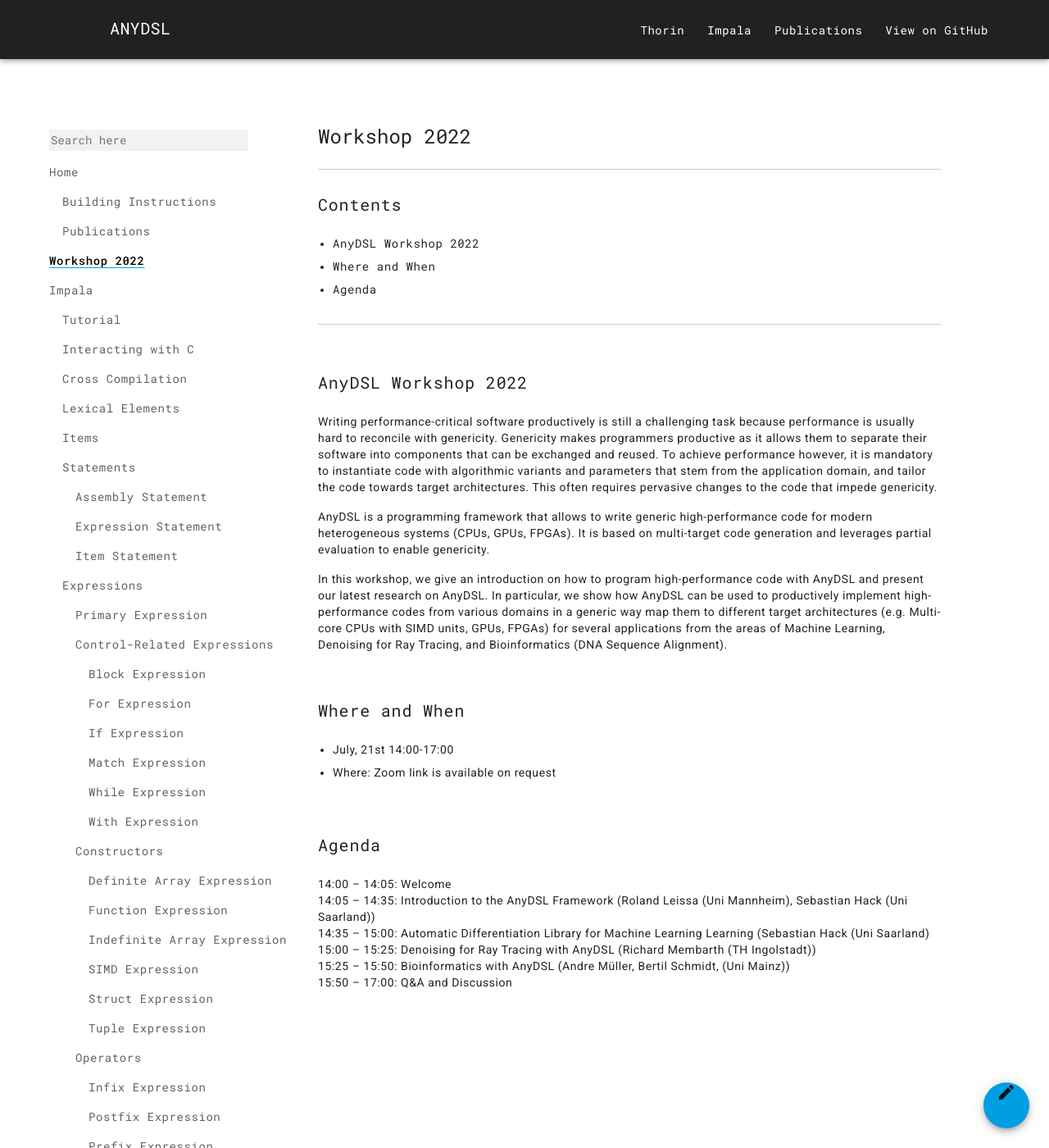
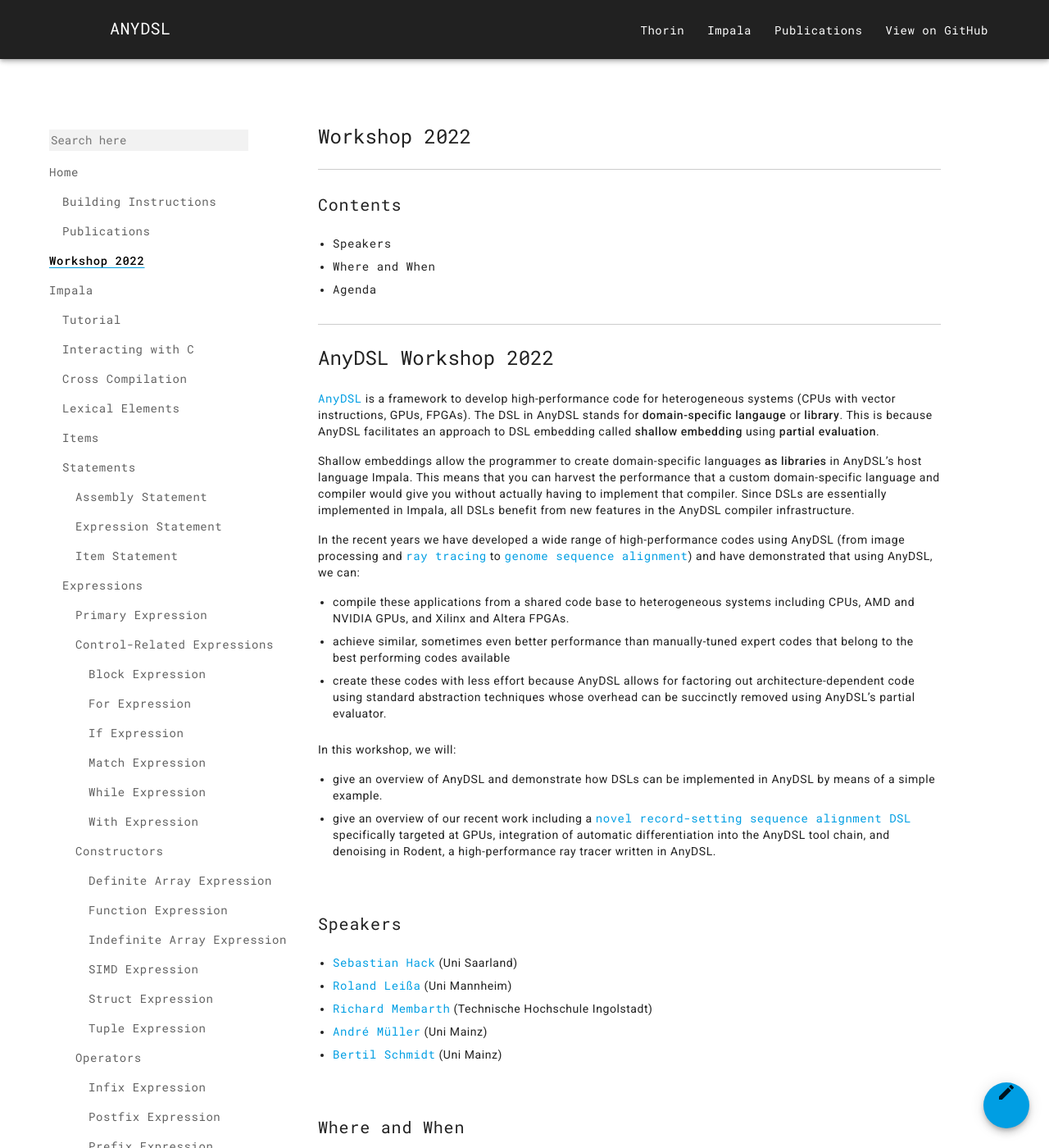
Before and after one commit to AnyDSL/anydsl.github.io, a Jekyll site: the page built from Workshop2022.md, in a window 1280 px wide and 1400 px high. Shown: the whole window at 82% size. Built offline with Jekyll 4.4.1, drawn with Linux system fonts in a browser that asks for light colours; nearby versions of some CDN libraries; some of the changed text lies outside the part shown.

Commit message:
updated workshop 22 website and linked it in index

```diff
--- a/Workshop2022.md
+++ b/Workshop2022.md
@@ -3,30 +3,45 @@ title: Workshop 2022
 menu: Workshop 2022
 weight: 1 # [optional] may define the order of entries in the navigation tree
 ---
+# AnyDSL Workshop 2022
 
-## AnyDSL Workshop 2022
+[AnyDSL](https://anydsl.github.io) is a framework to develop high-performance code for heterogeneous systems (CPUs with vector instructions, GPUs, FPGAs).
+The DSL in AnyDSL stands for **domain-specific langauge** or **library**.
+This is because AnyDSL facilitates an approach to DSL embedding called **shallow embedding** using **partial evaluation**.
 
-Writing performance-critical software productively is still a challenging task because performance is usually hard to reconcile with genericity.
-Genericity makes programmers productive as it allows them to separate their software into components that can be exchanged and reused.
-To achieve performance however, it is mandatory to instantiate code with algorithmic variants and parameters that stem from the application domain, and tailor the code towards target architectures.
-This often requires pervasive changes to the code that impede genericity.
+Shallow embeddings allow the programmer to create domain-specific languages **as libraries** in AnyDSL's host language Impala.
+This means that you can harvest the performance that a custom domain-specific language and compiler would give you without actually having to implement that compiler.
+Since DSLs are essentially implemented in Impala, all DSLs benefit from new features in the AnyDSL compiler infrastructure.
 
-AnyDSL is a programming framework that allows to write generic high-performance code for modern heterogeneous systems (CPUs, GPUs, FPGAs).
-It is based on multi-target code generation and leverages partial evaluation to enable genericity.
+In the recent years we have developed a wide range of high-performance codes using AnyDSL (from image processing and [ray tracing](https://graphics.cg.uni-saarland.de/papers/perard-2019-siggraph-rodent.pdf) to [genome sequence alignment](https://arxiv.org/pdf/2002.04561.pdf)) and have demonstrated that using AnyDSL, we can:
 
-In this workshop, we give an introduction on how to program high-performance code with AnyDSL and present our latest research on AnyDSL.
-In particular, we show how AnyDSL can be used to productively implement high-performance codes from various domains in a generic way map them to different target architectures (e.g. Multi-core CPUs with SIMD units, GPUs, FPGAs) for several applications from the areas of Machine Learning, Denoising for Ray Tracing, and Bioinformatics (DNA Sequence Alignment).
+* compile these applications from a shared code base to heterogeneous systems including CPUs, AMD and NVIDIA GPUs, and Xilinx and Altera FPGAs.
+* achieve similar, sometimes even better performance than manually-tuned expert codes that belong to the best performing codes available
+* create these codes with less effort because AnyDSL allows for factoring out architecture-dependent code using standard abstraction techniques whose overhead can be succinctly removed using AnyDSL's partial evaluator.
+
+In this workshop, we will:
+
+* give an overview of AnyDSL and demonstrate how DSLs can be implemented in AnyDSL by means of a simple example.
+* give an overview of our recent work including a [novel record-setting sequence alignment DSL](https://arxiv.org/abs/2205.07610) specifically targeted at GPUs, integration of automatic differentiation into the AnyDSL tool chain, and denoising in Rodent, a high-performance ray tracer written in AnyDSL.
+
+## Speakers
+
+* [Sebastian Hack](https://compilers.cs.uni-saarland.de/people/hack/) (Uni Saarland)
+* [Roland Leißa](https://www.wim.uni-mannheim.de/leissa/) (Uni Mannheim)
+* [Richard Membarth](https://www.thi.de/suche/mitarbeiter/prof-dr-richard-membarth/) (Technische Hochschule Ingolstadt)
+* [André Müller](https://www.hpc.informatik.uni-mainz.de/people/andre-mueller/) (Uni Mainz)
+* [Bertil Schmidt](https://www.hpc.informatik.uni-mainz.de/people/bertil-schmidt/) (Uni Mainz)
 
 ## Where and When
 
-* July, 21st 14:00-17:00
-* Where: Zoom link is available on request
+* 21 July 2022 14:00-17:00 CEST
+* Via [Zoom](https://cs-uni-saarland-de.zoom.us/j/88467388643?pwd=OExnaldrR0NlU3haMTNKQ0xraXVkQT09)
 
 ## Agenda
 
 14:00 – 14:05: Welcome
-14:05 – 14:35: Introduction to the AnyDSL Framework (Roland Leissa (Uni Mannheim), Sebastian Hack (Uni Saarland))
-14:35 – 15:00: Automatic Differentiation Library for Machine Learning Learning (Sebastian Hack (Uni Saarland)
-15:00 – 15:25: Denoising for Ray Tracing with AnyDSL (Richard Membarth (TH Ingolstadt))
-15:25 – 15:50: Bioinformatics with AnyDSL (Andre Müller, Bertil Schmidt, (Uni Mainz))
-15:50 – 17:00: Q&A and Discussion
+14:05 – 15:00: Introduction to the AnyDSL Framework (Roland & Sebastian)
+15:00 – 15:30: Automatic Differentiation Library for Machine Learning Learning (Sebastian)
+15:30 – 16:00: Denoising for Ray Tracing with AnyDSL (Richard)
+16:00 – 16:30: Bioinformatics with AnyDSL (André & Bertil)
+16:30 – 17:00: Q&A and Discussion
```
Also changed, not shown: index.md (+4 -0 lines).
